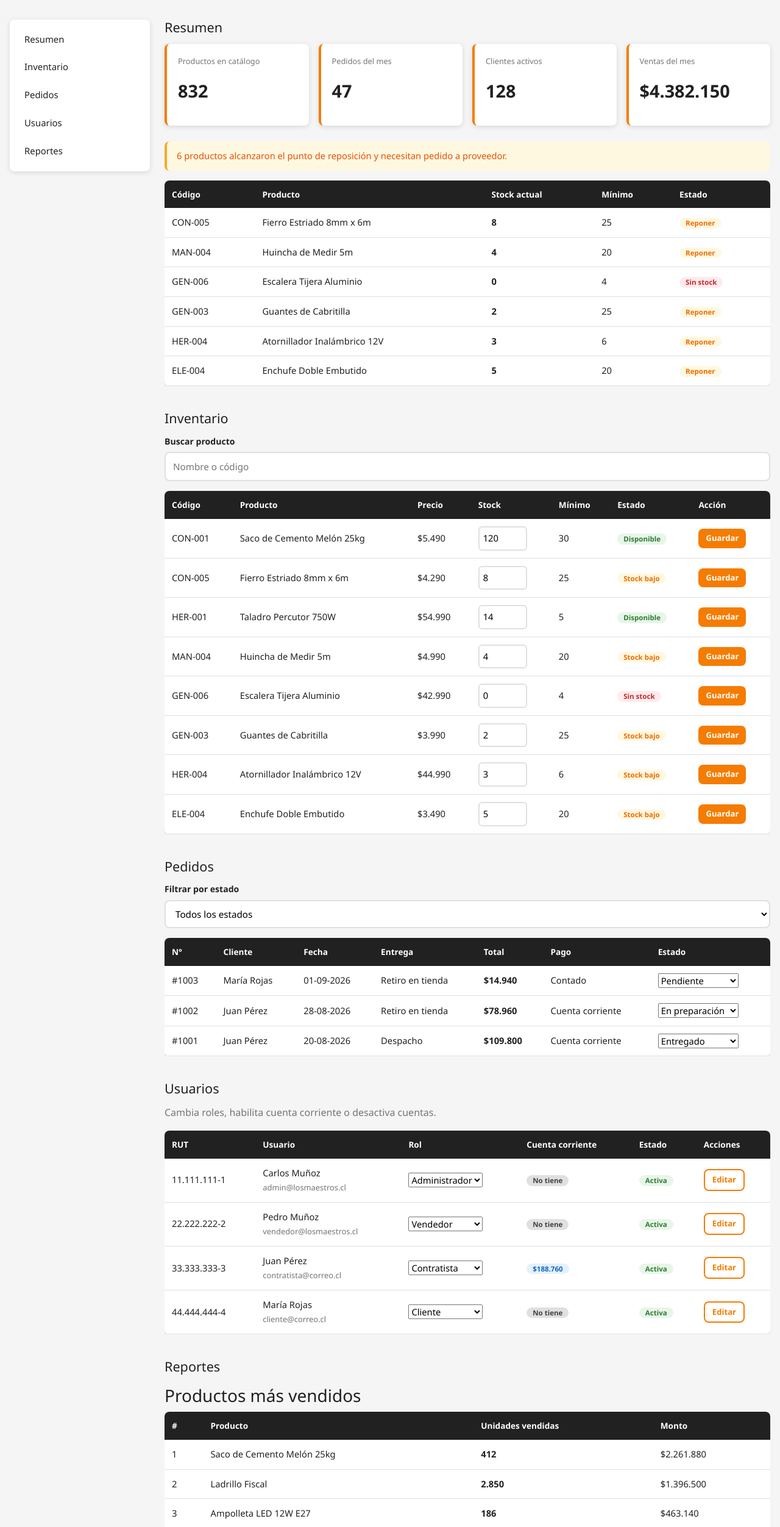
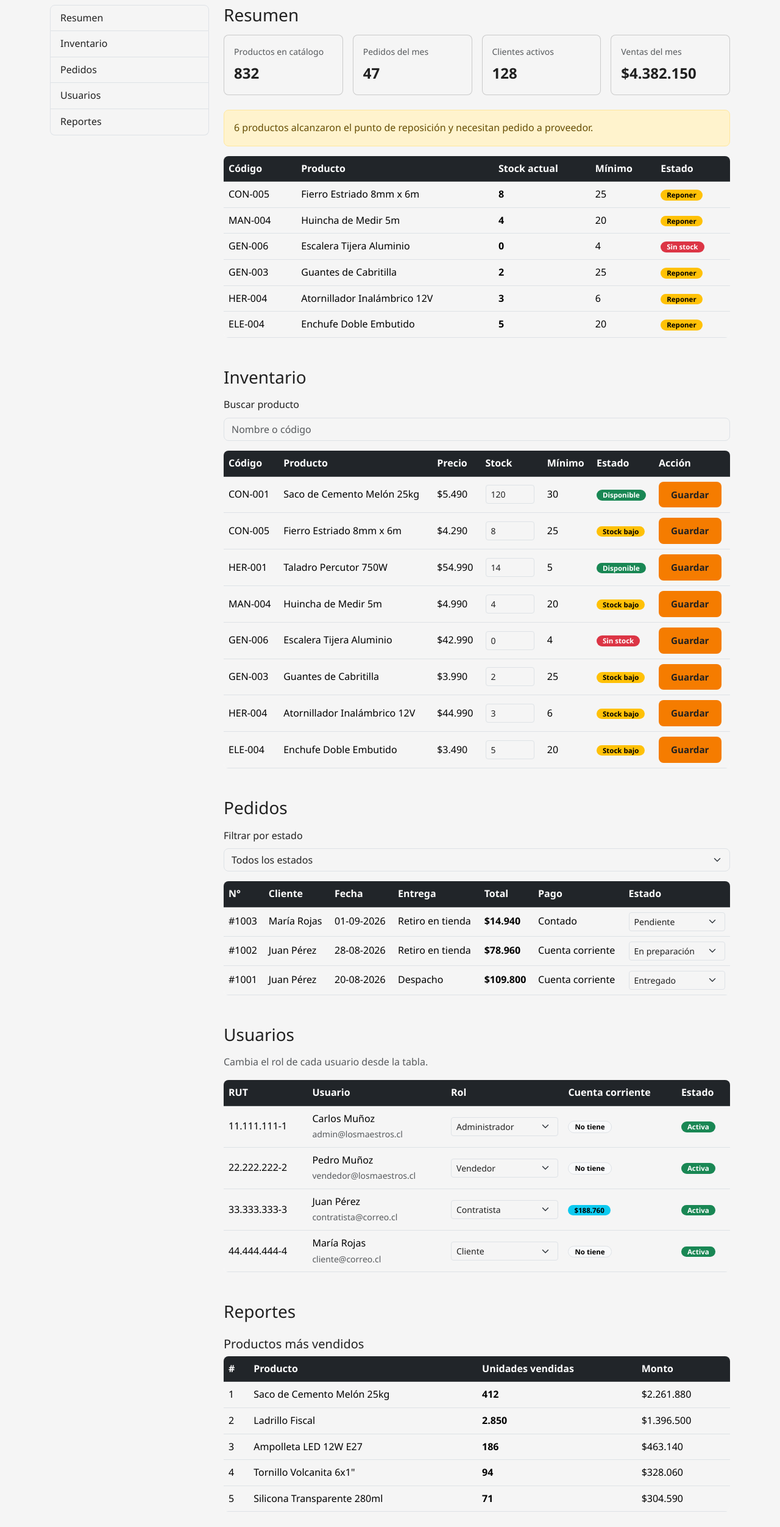
Before and after one commit to tomihm/Ferreteria.git.io, a React (Vite) app: page /panel in a window 1280 px wide. Shown: the part 234-2738 px from the top of the page at 61% size. Built offline with nearby package versions, Linux system fonts and the light colour scheme.

Commit message:
Cambiado el panel a Bootstrap, con carga y error y sin boton editar que no hacia nada

```diff
--- a/src/index.css
+++ b/src/index.css
@@ -590,3 +590,8 @@ a { color: inherit; text-decoration: none; }
 .formulario-angosto { max-width: 500px; }
 /* para que el titulo no quede tapado por el header al saltar con # */
 .ancla { scroll-margin-top: 90px; }
+
+/* en computador el menu del panel acompaña al bajar */
+@media (min-width: 992px) {
+  .panel-menu { position: sticky; top: 90px; }
+}
--- a/src/pages/Panel.jsx
+++ b/src/pages/Panel.jsx
@@ -2,9 +2,9 @@ import { useEffect, useState } from 'react';
 import { cargarPanel } from '../mocks/panelMocks.js';
 
 function estadoInventario(item) {
-    if (item.stock === 0) return { texto: 'Sin stock', clase: 'badge--agotado' };
-    if (item.stock <= item.minimo) return { texto: 'Stock bajo', clase: 'badge--bajo' };
-    return { texto: 'Disponible', clase: 'badge--stock' };
+    if (item.stock === 0) return { texto: 'Sin stock', clase: 'text-bg-danger' };
+    if (item.stock <= item.minimo) return { texto: 'Stock bajo', clase: 'text-bg-warning' };
+    return { texto: 'Disponible', clase: 'text-bg-success' };
 }
 
 function Panel() {
@@ -15,15 +15,20 @@ function Panel() {
     const [filtroEstado, setFiltroEstado] = useState('');
     const [usuarios, setUsuarios] = useState([]);
     const [aviso, setAviso] = useState(null);
+    const [error, setError] = useState(false);
 
     useEffect(() => {
         let activo = true;
-        cargarPanel().then((datosCargados) => {
+        cargarPanel()
+            .then((datosCargados) => {
                 if (!activo) return;
                 setDatos(datosCargados);
                 setInventario(datosCargados.inventario);
                 setPedidos(datosCargados.pedidos);
                 setUsuarios(datosCargados.usuarios);
+            })
+            .catch(() => {
+                if (activo) setError(true);
             });
         return () => {
             activo = false;
@@ -71,45 +76,64 @@ function Panel() {
     return (
         <>
             <section className="pagina-titulo">
-                <div className="contenedor">
+                <div className="container">
                     <h1>Panel de gestión</h1>
-                    <p>Carlos Muñoz · Administrador</p>
+                    <p className="mb-0">Carlos Muñoz · Administrador</p>
                 </div>
             </section>
 
-            <section className="seccion">
-                <div className="contenedor">
-                    <div className="admin">
+            <section className="py-5">
+                <div className="container">
+                    <div className="row g-4 align-items-start">
 
-                        <nav className="admin__menu" aria-label="Secciones del panel">
-                            <a href="#resumen">Resumen</a>
-                            <a href="#inventario">Inventario</a>
-                            <a href="#pedidos">Pedidos</a>
-                            <a href="#usuarios">Usuarios</a>
-                            <a href="#reportes">Reportes</a>
+                        <nav className="col-lg-3 panel-menu" aria-label="Secciones del panel">
+                            <div className="list-group">
+                                <a href="#resumen" className="list-group-item list-group-item-action">Resumen</a>
+                                <a href="#inventario" className="list-group-item list-group-item-action">Inventario</a>
+                                <a href="#pedidos" className="list-group-item list-group-item-action">Pedidos</a>
+                                <a href="#usuarios" className="list-group-item list-group-item-action">Usuarios</a>
+                                <a href="#reportes" className="list-group-item list-group-item-action">Reportes</a>
+                            </div>
                         </nav>
 
-                        <div>
+                        <div className="col-lg-9">
 
+                            {error && (
+                                <div className="alert alert-danger" role="alert">
+                                    No se pudieron cargar los datos del panel. Recarga la página para intentar de nuevo.
+                                </div>
+                            )}
+
+                            {!datos && !error && (
+                                <p className="text-body-secondary" role="status">
+                                    <span className="spinner-border spinner-border-sm me-2" aria-hidden="true"></span>
+                                    Cargando datos del panel...
+                                </p>
+                            )}
+
+                            {datos && (
+                            <>
                                 {/* ============ RESUMEN ============ */}
-                            <section className="bloque-admin" id="resumen">
-                                <h2>Resumen</h2>
-                                <div className="kpi-grid">
+                                <section className="mb-5 ancla" id="resumen">
+                                    <h2 className="h3 mb-3">Resumen</h2>
+                                    <div className="row row-cols-2 row-cols-xl-4 g-3 mb-4">
                                         {resumen.map((k) => (
-                                        <div className="kpi" key={k.label}>
-                                            <p className="kpi__label">{k.label}</p>
-                                            <p className="kpi__valor">{k.valor}</p>
+                                            <div className="col" key={k.label}>
+                                                <div className="card card-body h-100">
+                                                    <p className="small text-body-secondary mb-1">{k.label}</p>
+                                                    <p className="fs-4 fw-bold mb-0">{k.valor}</p>
+                                                </div>
                                             </div>
                                         ))}
                                     </div>
 
-                                <div className="alerta alerta--warning">
+                                    <div className="alert alert-warning">
                                         {reposicion.length} productos alcanzaron el punto de reposición y necesitan pedido a proveedor.
                                     </div>
 
-                                <div className="tabla-scroll">
-                                    <table className="tabla">
-                                        <thead>
+                                    <div className="table-responsive bg-white rounded">
+                                        <table className="table table-hover align-middle mb-0">
+                                            <thead className="table-dark">
                                                 <tr>
                                                     <th>Código</th>
                                                     <th>Producto</th>
@@ -138,26 +162,27 @@ function Panel() {
                                 </section>
 
                                 {/* ============ INVENTARIO ============ */}
-                            <section className="bloque-admin" id="inventario">
-                                <h2>Inventario</h2>
+                                <section className="mb-5 ancla" id="inventario">
+                                    <h2 className="h3 mb-3">Inventario</h2>
 
-                                {aviso && <div className="alerta alerta--exito">{aviso}</div>}
+                                    {aviso && <div className="alert alert-success" role="status">{aviso}</div>}
 
-                                <div className="campo mb-3">
-                                    <label htmlFor="buscarInventario">Buscar producto</label>
+                                    <div className="mb-3">
+                                        <label htmlFor="buscarInventario" className="form-label">Buscar producto</label>
                                         <input
                                             type="search"
                                             id="buscarInventario"
                                             name="buscar"
+                                            className="form-control"
                                             placeholder="Nombre o código"
                                             value={busqueda}
                                             onChange={(e) => setBusqueda(e.target.value)}
                                         />
                                     </div>
 
-                                <div className="tabla-scroll">
-                                    <table className="tabla">
-                                        <thead>
+                                    <div className="table-responsive bg-white rounded">
+                                        <table className="table table-hover align-middle mb-0">
+                                            <thead className="table-dark">
                                                 <tr>
                                                     <th>Código</th>
                                                     <th>Producto</th>
@@ -179,6 +204,7 @@ function Panel() {
                                                             <td>
                                                                 <input
                                                                     type="number"
+                                                                    className="form-control form-control-sm cantidad"
                                                                     value={it.stock}
                                                                     min="0"
                                                                     aria-label={`Stock ${it.producto}`}
@@ -190,7 +216,7 @@ function Panel() {
                                                             <td>
                                                                 <button
                                                                     type="button"
-                                                                className="btn btn--primario btn--sm"
+                                                                    className="btn btn-primary btn-sm"
                                                                     onClick={() => guardarStock(it)}
                                                                 >
                                                                     Guardar
@@ -205,13 +231,14 @@ function Panel() {
                                 </section>
 
                                 {/* ============ PEDIDOS ============ */}
-                            <section className="bloque-admin" id="pedidos">
-                                <h2>Pedidos</h2>
+                                <section className="mb-5 ancla" id="pedidos">
+                                    <h2 className="h3 mb-3">Pedidos</h2>
 
-                                <div className="campo mb-3">
-                                    <label htmlFor="filtroEstado">Filtrar por estado</label>
+                                    <div className="mb-3">
+                                        <label htmlFor="filtroEstado" className="form-label">Filtrar por estado</label>
                                         <select
                                             id="filtroEstado"
+                                            className="form-select"
                                             name="estado"
                                             value={filtroEstado}
                                             onChange={(e) => setFiltroEstado(e.target.value)}
@@ -223,9 +250,9 @@ function Panel() {
                                         </select>
                                     </div>
 
-                                <div className="tabla-scroll">
-                                    <table className="tabla">
-                                        <thead>
+                                    <div className="table-responsive bg-white rounded">
+                                        <table className="table table-hover align-middle mb-0">
+                                            <thead className="table-dark">
                                                 <tr>
                                                     <th>N°</th>
                                                     <th>Cliente</th>
@@ -247,6 +274,7 @@ function Panel() {
                                                         <td>{p.pago}</td>
                                                         <td>
                                                             <select
+                                                                className="form-select form-select-sm"
                                                                 aria-label={`Estado del pedido ${p.numero}`}
                                                                 value={p.estado}
                                                                 onChange={(e) => cambiarEstadoPedido(p.numero, e.target.value)}
@@ -264,22 +292,21 @@ function Panel() {
                                 </section>
 
                                 {/* ============ USUARIOS ============ */}
-                            <section className="bloque-admin" id="usuarios">
-                                <h2>Usuarios</h2>
-                                <p style={{ color: 'var(--gris-500)', marginBottom: '16px' }}>
-                                    Cambia roles, habilita cuenta corriente o desactiva cuentas.
+                                <section className="mb-5 ancla" id="usuarios">
+                                    <h2 className="h3 mb-3">Usuarios</h2>
+                                    <p className="text-body-secondary">
+                                        Cambia el rol de cada usuario desde la tabla.
                                     </p>
 
-                                <div className="tabla-scroll">
-                                    <table className="tabla">
-                                        <thead>
+                                    <div className="table-responsive bg-white rounded">
+                                        <table className="table table-hover align-middle mb-0">
+                                            <thead className="table-dark">
                                                 <tr>
                                                     <th>RUT</th>
                                                     <th>Usuario</th>
                                                     <th>Rol</th>
                                                     <th>Cuenta corriente</th>
                                                     <th>Estado</th>
-                                                <th>Acciones</th>
                                                 </tr>
                                             </thead>
                                             <tbody>
@@ -289,10 +316,11 @@ function Panel() {
                                                         <td>
                                                             {u.nombre}
                                                             <br />
-                                                        <small style={{ color: 'var(--gris-500)' }}>{u.email}</small>
+                                                            <small className="text-body-secondary">{u.email}</small>
                                                         </td>
                                                         <td>
                                                             <select
+                                                                className="form-select form-select-sm"
                                                                 aria-label={`Rol de ${u.nombre}`}
                                                                 value={u.rol}
                                                                 onChange={(e) => cambiarRol(u.rut, e.target.value)}
@@ -303,14 +331,11 @@ function Panel() {
                                                             </select>
                                                         </td>
                                                         <td>
-                                                        <span className={u.cuenta ? 'badge badge--info' : 'badge badge--neutro'}>
+                                                            <span className={u.cuenta ? 'badge text-bg-info' : 'badge text-bg-light border'}>
                                                                 {u.cuenta ?? 'No tiene'}
                                                             </span>
                                                         </td>
-                                                    <td><span className="badge badge--stock">Activa</span></td>
-                                                    <td>
-                                                        <button type="button" className="btn btn--borde btn--sm">Editar</button>
-                                                    </td>
+                                                        <td><span className="badge text-bg-success">Activa</span></td>
                                                     </tr>
                                                 ))}
                                             </tbody>
@@ -319,13 +344,13 @@ function Panel() {
                                 </section>
 
                                 {/* ============ REPORTES ============ */}
-                            <section className="bloque-admin" id="reportes">
-                                <h2>Reportes</h2>
+                                <section className="mb-5 ancla" id="reportes">
+                                    <h2 className="h3 mb-3">Reportes</h2>
 
-                                <h3 style={{ margin: '18px 0 10px' }}>Productos más vendidos</h3>
-                                <div className="tabla-scroll mb-3">
-                                    <table className="tabla">
-                                        <thead>
+                                    <h3 className="h5 mt-4">Productos más vendidos</h3>
+                                    <div className="table-responsive bg-white rounded mb-3">
+                                        <table className="table table-hover align-middle mb-0">
+                                            <thead className="table-dark">
                                                 <tr><th>#</th><th>Producto</th><th>Unidades vendidas</th><th>Monto</th></tr>
                                             </thead>
                                             <tbody>
@@ -341,10 +366,10 @@ function Panel() {
                                         </table>
                                     </div>
 
-                                <h3 style={{ margin: '26px 0 10px' }}>Clientes más frecuentes</h3>
-                                <div className="tabla-scroll mb-3">
-                                    <table className="tabla">
-                                        <thead>
+                                    <h3 className="h5 mt-4">Clientes más frecuentes</h3>
+                                    <div className="table-responsive bg-white rounded mb-3">
+                                        <table className="table table-hover align-middle mb-0">
+                                            <thead className="table-dark">
                                                 <tr><th>#</th><th>Cliente</th><th>Pedidos</th><th>Monto total</th></tr>
                                             </thead>
                                             <tbody>
@@ -360,10 +385,10 @@ function Panel() {
                                         </table>
                                     </div>
 
-                                <h3 style={{ margin: '26px 0 10px' }}>Cuentas corrientes por cobrar</h3>
-                                <div className="tabla-scroll">
-                                    <table className="tabla">
-                                        <thead>
+                                    <h3 className="h5 mt-4">Cuentas corrientes por cobrar</h3>
+                                    <div className="table-responsive bg-white rounded">
+                                        <table className="table table-hover align-middle mb-0">
+                                            <thead className="table-dark">
                                                 <tr><th>RUT</th><th>Cliente</th><th>Teléfono</th><th>Saldo</th></tr>
                                             </thead>
                                             <tbody>
@@ -379,6 +404,8 @@ function Panel() {
                                         </table>
                                     </div>
                                 </section>
+                            </>
+                            )}
 
                         </div>
                     </div>
```
Lines whose indentation alone changed are shown as unchanged.
